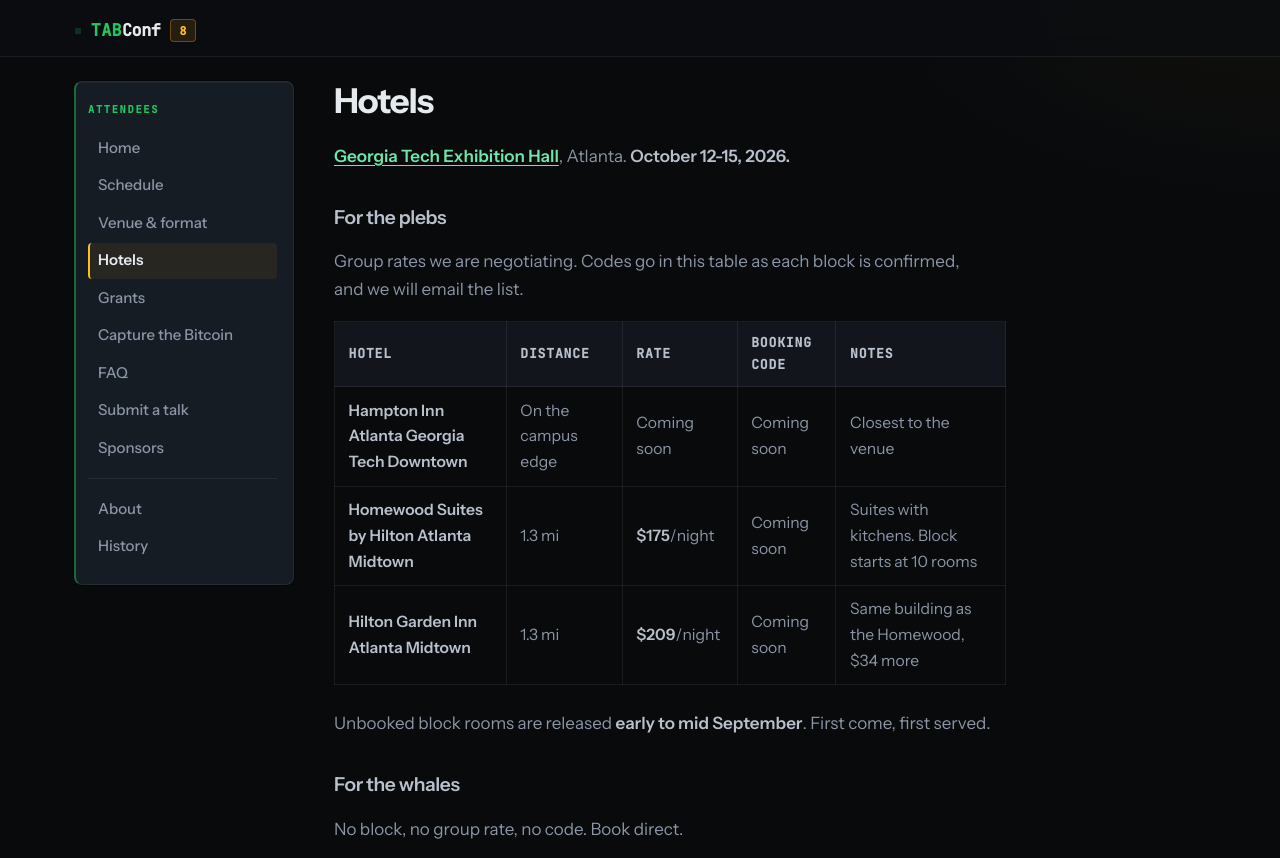
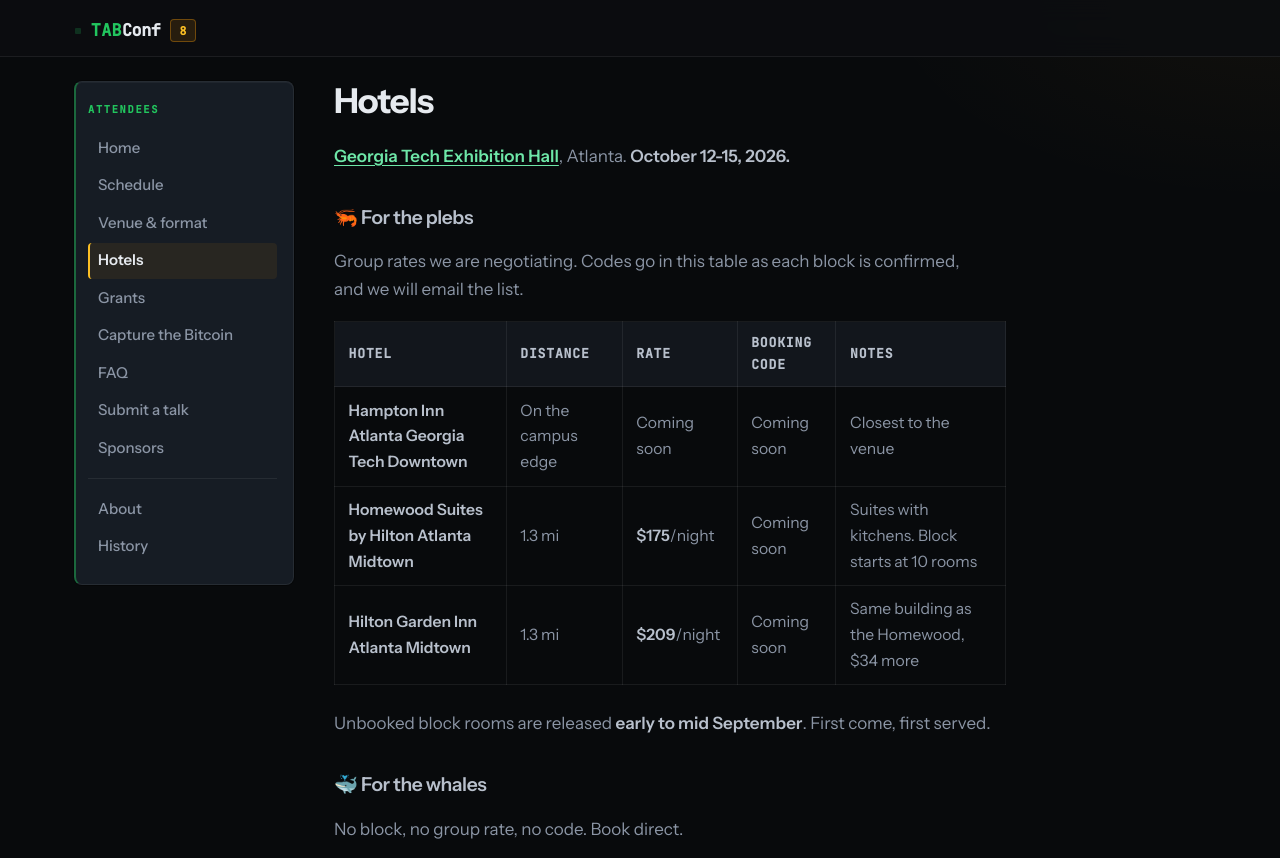
Before and after one commit to TABConf/8.tabconf.com, a Jekyll site: the page built from hotels.md, in a window 1280 px wide and 1387 px high. Shown: the top 858 px of the window. Built offline with Jekyll 4.4.1, drawn with Linux system fonts in a browser that asks for light colours.

```diff
--- a/hotels.md
+++ b/hotels.md
@@ -8,7 +8,7 @@ description: Where to stay for TABConf 8. Room blocks and hotels near the Georgi
 
 **[Georgia Tech Exhibition Hall](https://www.google.com/maps/search/?api=1&query=Georgia+Tech+Exhibition+Hall+Atlanta)**, Atlanta. **October 12-15, 2026.**
 
-## For the plebs
+## 🦐 For the plebs
 
 Group rates we are negotiating. Codes go in this table as each block is confirmed, and we will email the list.
 
@@ -20,7 +20,7 @@ Group rates we are negotiating. Codes go in this table as each block is confirme
 
 Unbooked block rooms are released **early to mid September**. First come, first served.
 
-## For the whales
+## 🐳 For the whales
 
 No block, no group rate, no code. Book direct.
 
```
